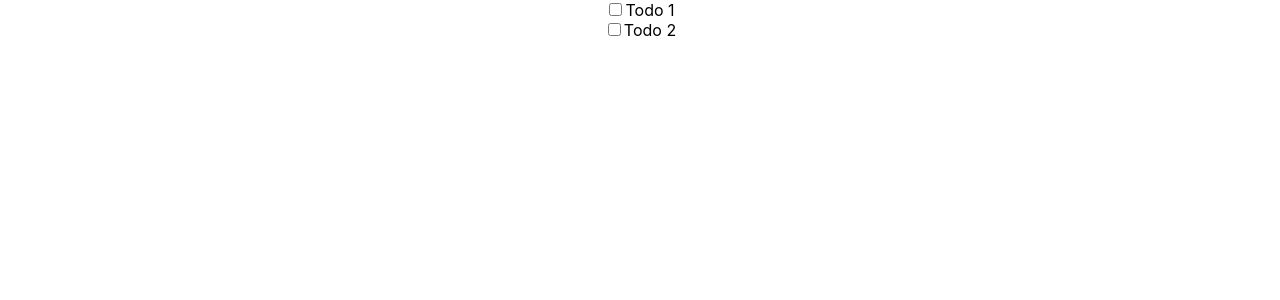
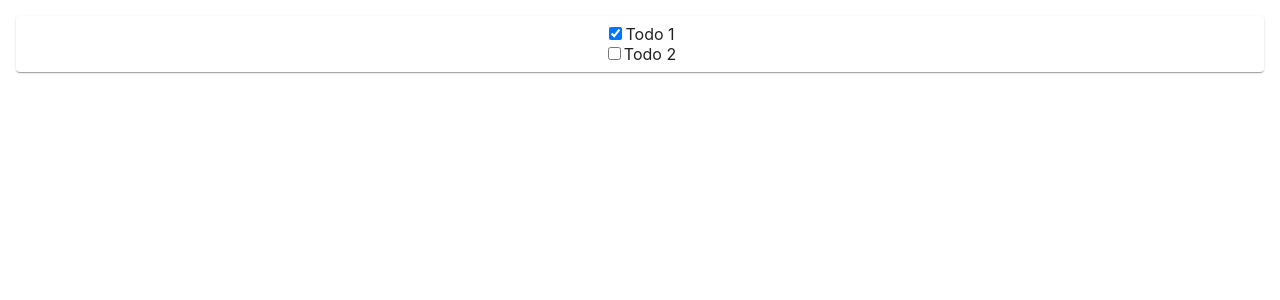
Before and after one commit to KohEugene/todo-react-app, a React (Create React App) app: page / in a window 1280 px wide. Shown: the top 300 px of the page. Built offline with nearby package versions, Linux system fonts and the light colour scheme.

Commit message:
App.js material ui 이용 컴포넌트 디자인

```diff
--- a/src/App.js
+++ b/src/App.js
@@ -1,5 +1,6 @@
 import React from 'react';
 import Todo from './Todo';
+import {Paper, List}from "@material-ui/core";
 import './App.css';
 
 class App extends React.Component {
@@ -7,16 +8,24 @@
     super(props);   // 매개변수 props 초기화
     this.state ={    // item에 item.id, item.title, item.done 매개변수 이름과 값 할당
       items :[
-        {id:0, title:"Todo 1 ", done:false},
+        {id:0, title:"Todo 1 ", done:true},
         {id:1, title:"Todo 2 ", done:false},
       ],
     };
   }
   render(){
-    // 자바스크립트가 제공하는 map 함수를 이용해서 배열을 반복해 <Todo /> 컴포넌트를 여러 개 생성한다.
-    var todoItems =this.state.items.map((item,idx)=>(
-      <Todo item={item} key={item.id}/>
-    ));
+    // todoItems에 this.state.items.length 가 0보다 크다면 true 이므로 && 뒤에 값을 넘겨준다.
+    // totoItem = this.state.items.length > 0 ? (<Paper></Paper>):"";  이렇게 해도 같은 결과이다. 조건선택문 ? ternary operator
+    var todoItems =this.state.items.length >0 &&(
+      <Paper style={{margin:16}}>
+        <List>
+        {this.state.items.map((item,idx)=>(
+        <Todo item={item} key={item.id}/>
+        ))}
+        </List>
+      </Paper>
+
+    );
 
     // 생성된 컴포넌트 JSX를 리턴한다.
     return <div className="App">{todoItems}</div>;
```
